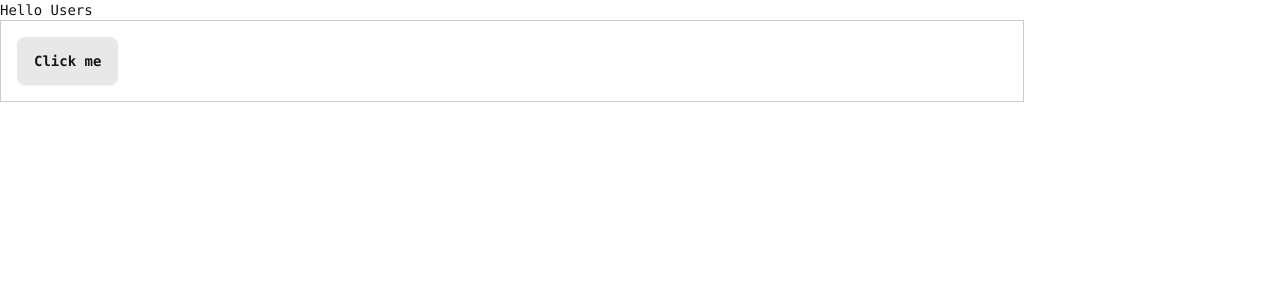
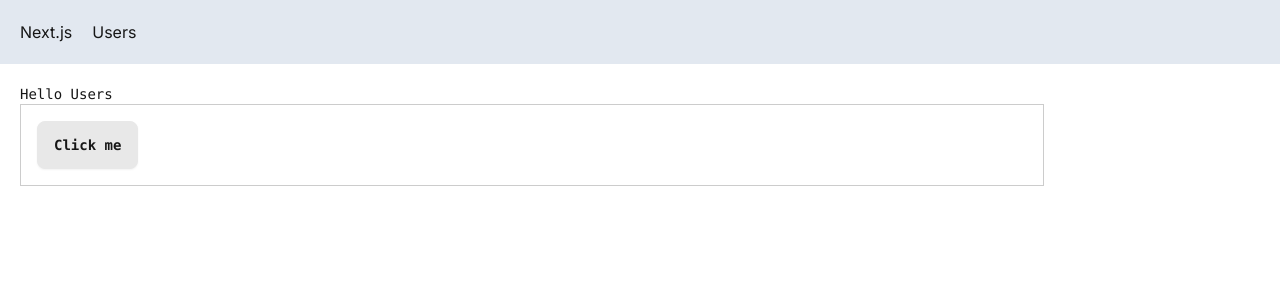
Before and after one commit to mikececco/next-app, a Next.js app: page / in a window 1280 px wide. Shown: the top 300 px of the page. Built offline with nearby package versions, Linux system fonts and the light colour scheme.

Commit message:
global navbar

```diff
--- /dev/null
+++ b/app/NavBar.tsx
@@ -0,0 +1,13 @@
+import Link from 'next/link'
+import React from 'react'
+
+const NavBar = () => {
+  return (
+    <div className='flex bg-slate-200 p-5'>
+      <Link href='/' className='mr-5'>Next.js</Link>
+      <Link href='/users' className='mr-5'>Users</Link>
+    </div>
+  )
+}
+
+export default NavBar
--- a/app/layout.tsx
+++ b/app/layout.tsx
@@ -1,6 +1,7 @@
 import type { Metadata } from "next";
 import { Inter } from "next/font/google";
 import "./globals.css";
+import NavBar from "./NavBar";
 
 const inter = Inter({ subsets: ["latin"] });
 
@@ -16,7 +17,12 @@
 }>) {
   return (
     <html lang="en" data-theme="cmyk">
-      <body className={inter.className}>{children}</body>
+      <body className={inter.className}>
+        <NavBar />
+        <main className="p-5">
+          {children}
+        </main>
+        </body>
     </html>
   );
 }
```
